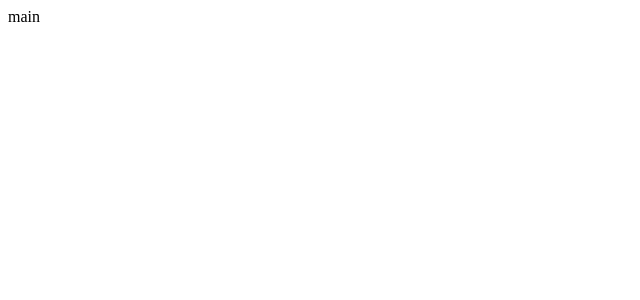
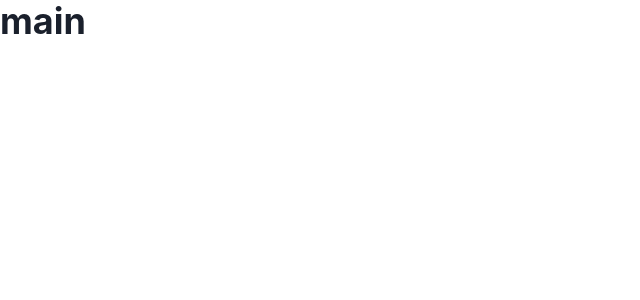
Before and after one commit to Kroro1208/advance-quiz-app, a React (Vite) app: page / in a window 1280 px wide. Shown: the top 300 px of the page, without its empty margins (0-640 px from the left). Built offline with nearby package versions, Linux system fonts and the light colour scheme.

Commit message:
不要なファイル削除して、chakraUIのセットアップした

```diff
--- a/package.json
+++ b/package.json
@@ -10,6 +10,12 @@
     "preview": "vite preview"
   },
   "dependencies": {
+    "@chakra-ui/icons": "^2.1.1",
+    "@chakra-ui/react": "^2.8.2",
+    "@emotion/react": "^11.11.4",
+    "@emotion/styled": "^11.11.5",
+    "axios": "^1.7.2",
+    "framer-motion": "^11.2.10",
     "react": "^18.2.0",
     "react-dom": "^18.2.0"
   },
--- a/src/App.tsx
+++ b/src/App.tsx
@@ -1,5 +1,7 @@
+import { Heading } from "@chakra-ui/react";
+
 export const App = () => {
   return (
-    <div>main</div>
+    <Heading>main</Heading>
   );
 }
--- a/src/main.tsx
+++ b/src/main.tsx
@@ -1,6 +1,9 @@
 import ReactDOM from 'react-dom/client'
 import { App } from './App.tsx'
+import { ChakraProvider } from '@chakra-ui/react';
 
-ReactDOM.createRoot(document.getElementById('root')!).render(
-  <App />
+ReactDOM.createRoot(document.getElementById('root') as HTMLAnchorElement).render(
+  <ChakraProvider>
+    <App />
+  </ChakraProvider>
 );
--- a/vite.config.ts
+++ b/vite.config.ts
@@ -7,6 +7,9 @@ export default defineConfig({
   plugins: [react()],
   server: {
     port: 3000,
+    watch: {
+      usePolling: true,
+    },
   },
   resolve: {
     alias: {
```
Also changed, not shown: 2 other files (tests, documents, lock files or other folders).
